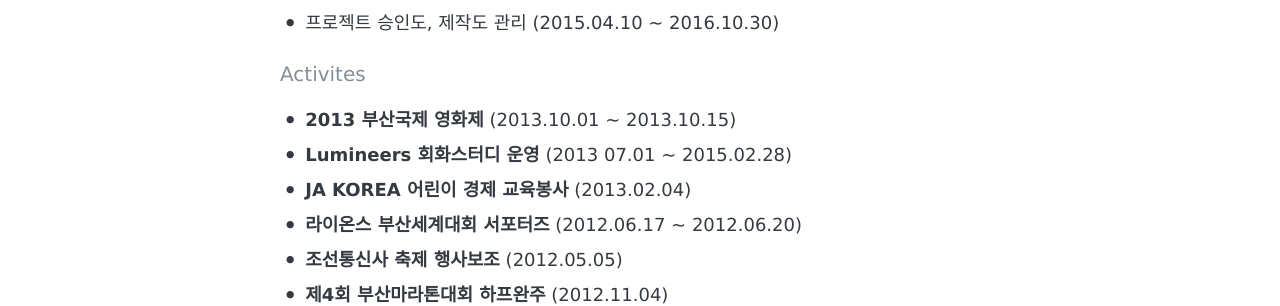
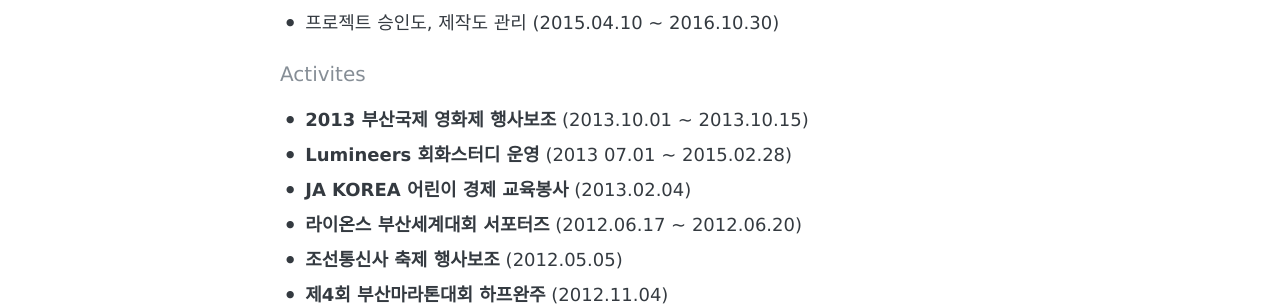
Before and after one commit to donmuk/donmuk.github.io, a Jekyll site: the page built from about.md, in a window 1280 px wide. Shown: the part 938-1244 px from the top of the page. Built offline with Jekyll 4.4.1, drawn with Linux system fonts in a browser that asks for light colours.

Commit message:
Update about.md

```diff
--- a/about.md
+++ b/about.md
@@ -50,7 +50,7 @@
 
 #### Activites
 
-- **2013 부산국제 영화제** (2013.10.01 ~ 2013.10.15)
+- **2013 부산국제 영화제 행사보조** (2013.10.01 ~ 2013.10.15)
 - **Lumineers 회화스터디 운영** (2013 07.01 ~ 2015.02.28)
 - **JA KOREA 어린이 경제 교육봉사** (2013.02.04)
 - **라이온스 부산세계대회 서포터즈** (2012.06.17 ~ 2012.06.20)
```
